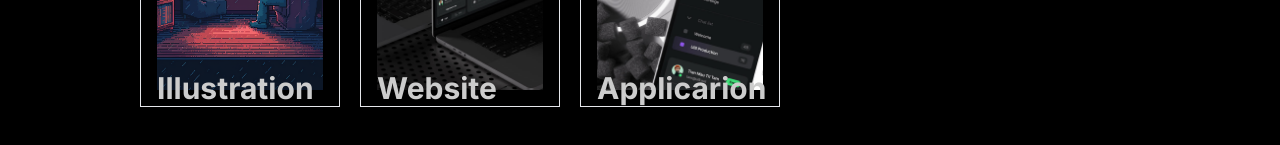
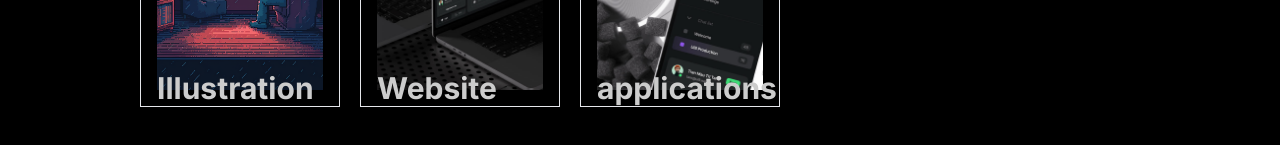
Before and after one commit to oslim4321/next13-app-router-tut-learn, a Next.js app: page /portfolio in a window 1280 px wide. Shown: the part 409-554 px from the top of the page. Built offline with nearby package versions, Linux system fonts and the light colour scheme.

Commit message:
connecting to db

```diff
--- a/package.json
+++ b/package.json
@@ -10,6 +10,7 @@
   },
   "dependencies": {
     "autoprefixer": "10.4.14",
+    "mongoose": "^7.4.0",
     "next": "13.4.1",
     "postcss": "8.4.23",
     "react": "18.2.0",
--- /dev/null
+++ b/src/app/api/post/route.js
@@ -0,0 +1,15 @@
+import Post from "@/models/Post";
+import connect from "@/utils/db";
+import { NextResponse } from "next/server";
+
+export const GET = async (request) => {
+  try {
+    // fetch
+    await connect();
+    const posts = await Post.find(s);
+
+    return new NextResponse(posts, { status: 200 });
+  } catch (error) {
+    return new NextResponse("database error", { status: 500 });
+  }
+};
--- a/src/app/dashboard/page.js
+++ b/src/app/dashboard/page.js
@@ -1,7 +1,43 @@
-import React from "react";
+"use client";
+import { useEffect } from "react";
+import { useState } from "react";
 
 const Dashboard = () => {
-  return <div>Dashboard</div>;
+  const [data, setdata] = useState([]);
+  const [err, seterr] = useState(false);
+  const [loding, setloding] = useState(false);
+  async function getData() {
+    setloding(true);
+    const res = await fetch(`https://jsonplaceholder.typicode.com/posts`);
+    try {
+      if (!res.ok) {
+        seterr(true);
+      }
+      const data = await res.json();
+      setdata(data);
+    } catch (error) {
+      console.log(error);
+    } finally {
+      setloding(false);
+    }
+  }
+
+  useEffect(() => {
+    getData();
+  }, []);
+
+  console.log(data);
+  return (
+    <>
+      {loding ? (
+        <p>Loading...</p>
+      ) : err ? (
+        <p>Error Fetching data</p>
+      ) : (
+        data?.map((post) => <p>{post.id}</p>)
+      )}
+    </>
+  );
 };
 
 export default Dashboard;
--- /dev/null
+++ b/src/app/portfolio/[category]/data.js
@@ -0,0 +1,71 @@
+export const items = {
+  applications: [
+    {
+      id: 1,
+      title: "Creative Portfolio",
+      desc: "Lorem ipsum dolor, sit amet consectetur adipisicing elit. Pariatur vel tenetur necessitatibus unde natus perspiciatis, amet cupiditate ducimus possimus, eaque ex autem id nobis eum dolorem. Neque eveniet fugiat tenetur?",
+      image:
+        "https://images.pexels.com/photos/3130810/pexels-photo-3130810.jpeg",
+    },
+    {
+      id: 2,
+      title: "Minimal Single Product",
+      desc: "Lorem ipsum dolor, sit amet consectetur adipisicing elit. Pariatur vel tenetur necessitatibus unde natus perspiciatis, amet cupiditate ducimus possimus, eaque ex autem id nobis eum dolorem. Neque eveniet fugiat tenetur?",
+      image:
+        "https://images.pexels.com/photos/2103127/pexels-photo-2103127.jpeg",
+    },
+    {
+      id: 3,
+      title: "Strong Together Charity",
+      desc: "Lorem ipsum dolor, sit amet consectetur adipisicing elit. Pariatur vel tenetur necessitatibus unde natus perspiciatis, amet cupiditate ducimus possimus, eaque ex autem id nobis eum dolorem. Neque eveniet fugiat tenetur?",
+      image:
+        "https://images.pexels.com/photos/2916450/pexels-photo-2916450.jpeg",
+    },
+  ],
+  illustrations: [
+    {
+      id: 1,
+      title: "Creative Portfolio",
+      desc: "Lorem ipsum dolor, sit amet consectetur adipisicing elit. Pariatur vel tenetur necessitatibus unde natus perspiciatis, amet cupiditate ducimus possimus, eaque ex autem id nobis eum dolorem. Neque eveniet fugiat tenetur?",
+      image:
+        "https://images.pexels.com/photos/3130810/pexels-photo-3130810.jpeg",
+    },
+    {
+      id: 2,
+      title: "Minimal Single Product",
+      desc: "Lorem ipsum dolor, sit amet consectetur adipisicing elit. Pariatur vel tenetur necessitatibus unde natus perspiciatis, amet cupiditate ducimus possimus, eaque ex autem id nobis eum dolorem. Neque eveniet fugiat tenetur?",
+      image:
+        "https://images.pexels.com/photos/2103127/pexels-photo-2103127.jpeg",
+    },
+    {
+      id: 3,
+      title: "Strong Together Charity",
+      desc: "Lorem ipsum dolor, sit amet consectetur adipisicing elit. Pariatur vel tenetur necessitatibus unde natus perspiciatis, amet cupiditate ducimus possimus, eaque ex autem id nobis eum dolorem. Neque eveniet fugiat tenetur?",
+      image:
+        "https://images.pexels.com/photos/2916450/pexels-photo-2916450.jpeg",
+    },
+  ],
+  websites: [
+    {
+      id: 1,
+      title: "Creative Portfolio",
+      desc: "Lorem ipsum dolor, sit amet consectetur adipisicing elit. Pariatur vel tenetur necessitatibus unde natus perspiciatis, amet cupiditate ducimus possimus, eaque ex autem id nobis eum dolorem. Neque eveniet fugiat tenetur?",
+      image:
+        "https://images.pexels.com/photos/3130810/pexels-photo-3130810.jpeg",
+    },
+    {
+      id: 2,
+      title: "Minimal Single Product",
+      desc: "Lorem ipsum dolor, sit amet consectetur adipisicing elit. Pariatur vel tenetur necessitatibus unde natus perspiciatis, amet cupiditate ducimus possimus, eaque ex autem id nobis eum dolorem. Neque eveniet fugiat tenetur?",
+      image:
+        "https://images.pexels.com/photos/2103127/pexels-photo-2103127.jpeg",
+    },
+    {
+      id: 3,
+      title: "Strong Together Charity",
+      desc: "Lorem ipsum dolor, sit amet consectetur adipisicing elit. Pariatur vel tenetur necessitatibus unde natus perspiciatis, amet cupiditate ducimus possimus, eaque ex autem id nobis eum dolorem. Neque eveniet fugiat tenetur?",
+      image:
+        "https://images.pexels.com/photos/2916450/pexels-photo-2916450.jpeg",
+    },
+  ],
+};
--- a/src/app/portfolio/[category]/page.js
+++ b/src/app/portfolio/[category]/page.js
@@ -1,21 +1,34 @@
 import { Button, ImageComp } from "@/components/util";
 import React from "react";
+import { items } from "./data";
+import { notFound } from "next/navigation";
 
+const getData = (cat) => {
+  const data = items[cat];
+  if (data) {
+    return data;
+  }
+  return notFound();
+};
 const page = ({ params }) => {
+  const data = getData(params.category);
+  console.log(data);
   return (
     <div>
       <h1 className="text-2xl capitalize">{params.category}</h1>
       {/* first */}
-      <div className="categoryList flex justify-between w-full ">
-        <div className="w-[50%]">
-          <h1 className="text-[50px]">Creation Porfolio</h1>
-          <p className="text-[20px]">Desc</p>
-          <Button text="See more" />
+      {data.map((elem) => (
+        <div className="categoryList flex justify-between w-full my-10">
+          <div className="w-[50%]">
+            <h1 className="text-[50px]">{elem.title}</h1>
+            <p className="text-[20px]">{elem.desc}</p>
+            <Button text="See more" />
+          </div>
+          <div className="w-[50%]">
+            <ImageComp src={elem.image} className={"w-full"} alt={elem.title} />
+          </div>
         </div>
-        <div className="w-[50%]">
-          <ImageComp src="/images/hero.png" className={"w-full"} />
-        </div>
-      </div>
+      ))}
     </div>
   );
 };
--- a/src/app/portfolio/page.js
+++ b/src/app/portfolio/page.js
@@ -7,17 +7,17 @@ const Portfolio = () => {
     {
       img: "/images/illustration.png",
       title: "Illustration",
-      url: "illustration",
+      url: "illustrations",
     },
     {
       img: "/images/websites.jpg",
       title: "Website",
-      url: "website",
+      url: "websites",
     },
     {
       img: "/images/apps.jpg",
-      title: "Applicarion",
-      url: "application",
+      title: "applications",
+      url: "illustrations",
     },
   ];
   return (
--- /dev/null
+++ b/src/models/Post.js
@@ -0,0 +1,34 @@
+import mongoose from "mongoose";
+
+const postSchema = new mongoose.Schema(
+  {
+    title: {
+      type: String,
+      unique: true,
+      required: true,
+    },
+    username: {
+      type: String,
+      unique: true,
+      required: true,
+    },
+    desc: {
+      type: String,
+      unique: true,
+      required: true,
+    },
+    content: {
+      type: String,
+      unique: true,
+      required: true,
+    },
+
+    password: {
+      type: String,
+      required: true,
+    },
+  },
+  { timestamps: true }
+);
+
+export default mongoose.model("User", postSchema);
--- /dev/null
+++ b/src/utils/db.js
@@ -0,0 +1,10 @@
+import mongoose from "mongoose";
+
+const connect = async () => {
+  try {
+    await mongoose.connect(process.env.MONGODB_URI);
+  } catch (error) {
+    throw Error("connection failed");
+  }
+};
+export default connect;
```
Also changed, not shown: src/models/Users.js (added, +24 -0 lines), 2 other files (tests, documents, lock files or other folders).
